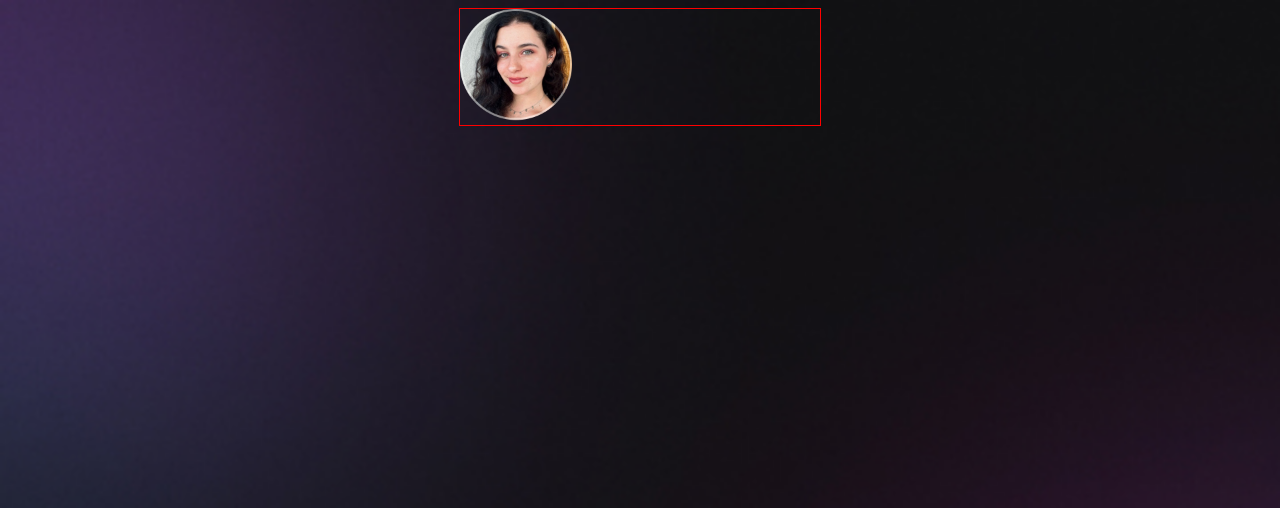
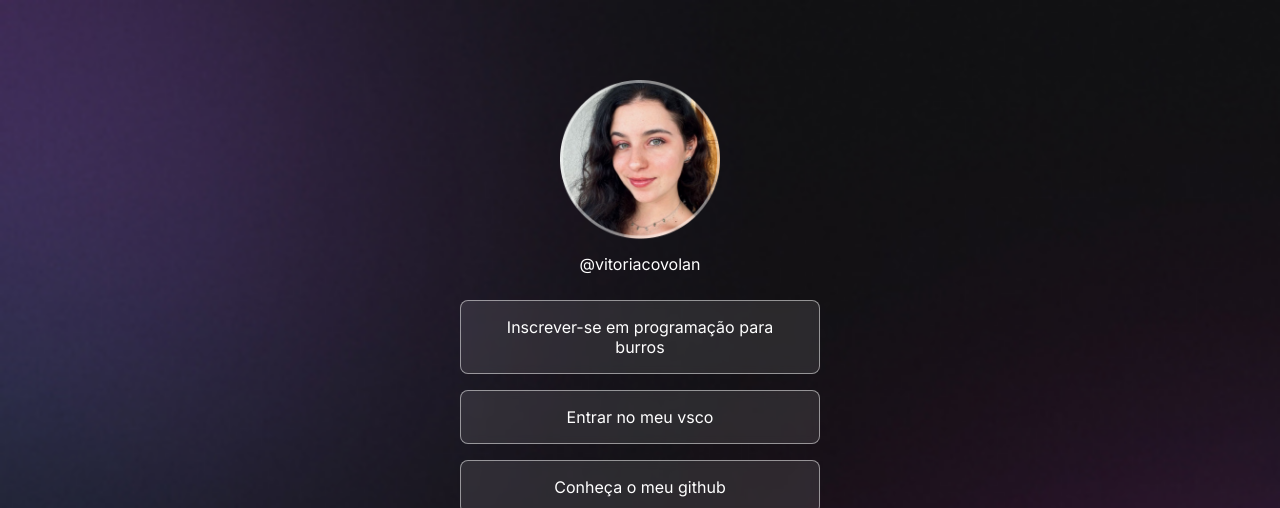
Before and after one commit to Vicovolan/Projeto-discover, a plain HTML site: page index.html in a window 1280 px wide. Shown: the top 508 px of the page. Drawn offline with nearby package versions, Linux system fonts and the light colour scheme.

Commit message:
feat: adicionado icons, e botões estilizados

```diff
--- a/index.html
+++ b/index.html
@@ -1,20 +1,53 @@
 <!DOCTYPE html>
 <html lang="pt-br">
   <head>
+    <link rel="preconnect" href="https://fonts.googleapis.com" />
+    <link rel="preconnect" href="https://fonts.gstatic.com" crossorigin />
+    <link
+      href="https://fonts.googleapis.com/css2?family=Inter&display=swap"
+      rel="stylesheet"
+    />
     <meta charset="UTF-8" />
     <meta name="viewport" content="width=device-width, initial-scale=1.0" />
     <!--garante que a pagina se adapte ao zoom e tals-->
     <title>Projeto</title>
-    <link rel="stylesheet" href="style.css">
+    <link rel="stylesheet" href="style.css" />
   </head>
   <body>
-
     <div id="container">
-    <div id="profile">
-       <img src="./assets/Avatar.png" alt="">
-
+      <div id="profile">
+        <img src="./assets/Avatar.png" alt="" />
+        <p>@vitoriacovolan</p>
+      </div>
+      <ul>
+        <li>
+          <a href="#">Inscrever-se em programação para burros</a>
+        </li>
+        <li>
+          <a href="#">Entrar no meu vsco</a>
+        </li>
+        <li>
+          <a href="https://github.com/Vicovolan" target="_blank"
+            >Conheça o meu github</a
+          >
+        </li>
+      </ul>
+      <div id="social-links">
+       <!-- <ion-icon name="heart"></ion-icon>
+        colocar o icone de coração-->
+        <ion-icon name="logo-github"></ion-icon>
+        <ion-icon name="logo-instagram"></ion-icon>
+        <ion-icon name="logo-linkedin"></ion-icon>
+      </div>
     </div>
-  </div>
+    <script
+      type="module"
+      src="https://unpkg.com/ionicons@7.1.0/dist/ionicons/ionicons.esm.js"
+    ></script>
+    <script
+      nomodule
+      src="https://unpkg.com/ionicons@7.1.0/dist/ionicons/ionicons.js"
+    ></script>
   </body>
 </html>
 <!--div faz quebra de linha-->
--- a/style.css
+++ b/style.css
@@ -1,20 +1,70 @@
+* {
+  margin: 0;
+  padding: 0;
+  box-sizing: border-box;
+
+}
+
 body {
   background-image: url(./assets/bg-mobile.jpg);
   background-repeat: no-repeat;
   background-position: top center;
-  background-size: cover; /*cobre todo o espaço vazio*/
-  /*tem como agrupar tudo isso em um negocio só :
-  background: url(./assets/bg-mobile.jpg) no-repeat top center/cover;*/
+  background-size: cover;
+}
+body * {
+  font-family: "Inter", sans-serif;
+  color: #ffffff;
+ text-align: center;
 }
 #container {
   width: 360px;
   /*height: 712px;*/
-  border: 1px solid red;
-  margin: auto;
+  margin: 56px auto 0px; /*aplica em cima, o segundo auto aplica nas laterais, 0 embaixo*/
+}
+#profile {
+  text-align: center;
+  padding: 24px; /*preenchimento interno da caixa*/
+}
+#profile img {
+  width: 160px;
+  /*geralmente nao coloca altura no CSS*/
+  /*é um elemento do time inline, por isso, nao aceita margin auto e fiz um "pai" pra alinhar*/
+}
+#profile p {
+  font-weight: 500;
+  line-height: 24px;
+  margin-top: 8px;
+}
+
+ul{
+    list-style: none;
+    display: flex;
+    flex-direction: column;
+    gap:16px;
+}
+ul li a{
+
+    display:flex;
+    align-items: center;
+    justify-content: center;
+
+    padding: 16px 24px;
+
+    background: rgba(255, 255, 255, 0.1);
+    border: 1px solid rgba(255,255,255,0.5);
+    border-radius: 8px;
+
+    backdrop-filter:blur(4px);
+    -webkit-backdrop-filter: blur(4px) ;
+
+    text-decoration: none;
+    font-weight: 500;
+
+    transition: background 0.2s;
 
 }
-#profile img{
-    width:112px;
-    /*geralmente nao coloca altura no CSS*/
-    display: inline;
+
+ul li a:hover{
+background: rgba(255,255,255,0.05);
+border: 1.5px solid white;
 }
```
